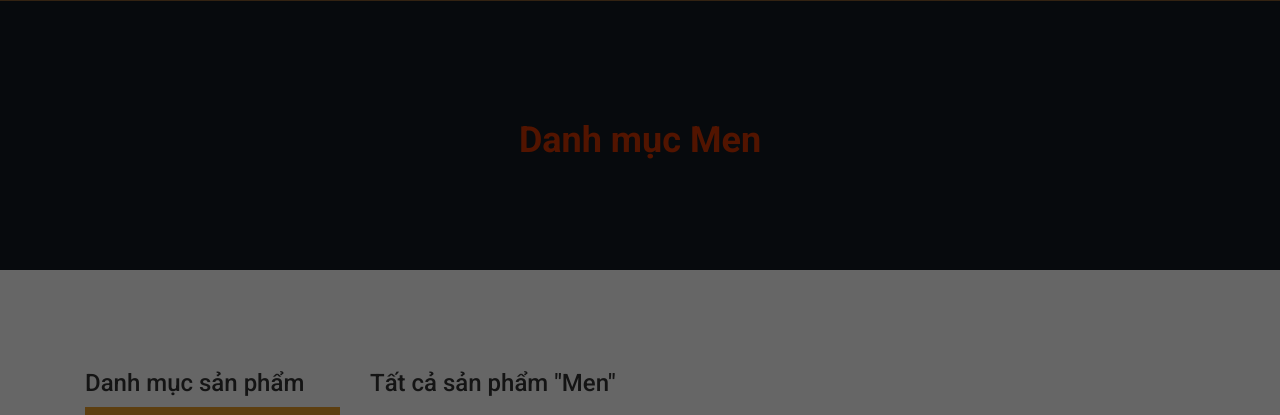
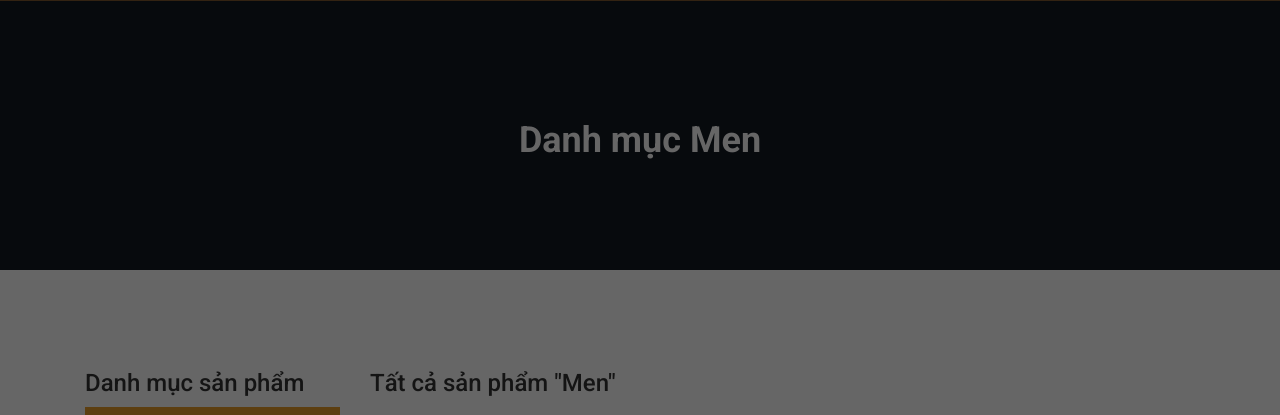
Before and after one commit to TuyetPhuongTong/Nhom4, a PHP site: page /Nhom4/product-category.php?id=1&type=top-category in a window 1280 px wide. Shown: the part 323-738 px from the top of the page. Run offline with PHP 8.4, Linux system fonts and the light colour scheme; data comes from the database, SQL or seed files in the repository; data that the repository does not hold is empty; some libraries are stand-ins or nearby versions.

Commit message:
Update product-category.php

```diff
--- a/product-category.php
+++ b/product-category.php
@@ -319,7 +319,7 @@ if( !isset($_REQUEST['id']) || !isset($_REQUEST['type']) ) {
 </style>
 <div class="page-banner" style="background-image: url(assets/uploads/<?php echo $banner_product_category; ?>)">
     <div class="inner">
-        <h1><?php echo "Danh mục"; ?> <?php echo $title; ?></h1>
+        <h1 style="color: #ffffff;"><?php echo "Danh mục"; ?> <?php echo $title; ?></h1>
     </div>
 </div>
 
```
